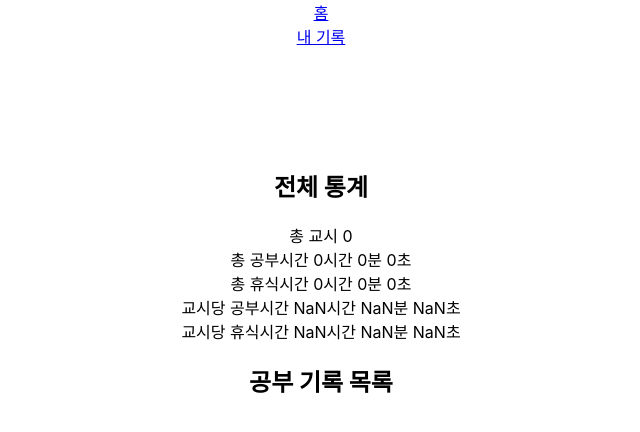
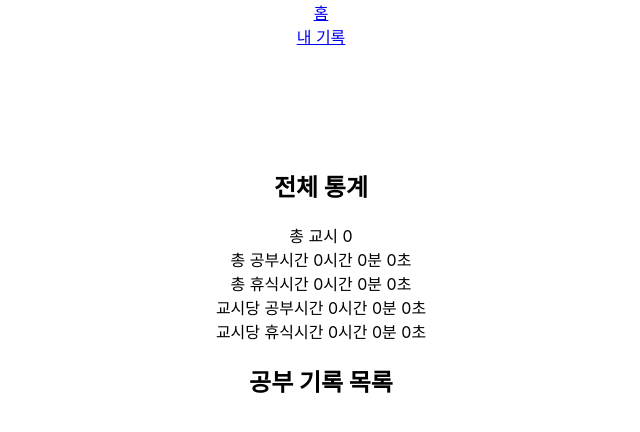
Before and after one commit to Kang-Jh/studytimestopwatch, a React (Create React App) app: page /myRecords in a window 1280 px wide. Shown: the top 432 px of the page, without its empty margins (319-959 px from the left). Built offline with nearby package versions, Linux system fonts and the light colour scheme.

Commit message:
v0.20.1 fix bug in the statistic component

```diff
--- a/package.json
+++ b/package.json
@@ -1,6 +1,6 @@
 {
   "name": "study-stopwatch-app",
-  "version": "0.20.0",
+  "version": "0.20.1",
   "private": true,
   "dependencies": {
     "@testing-library/jest-dom": "^4.2.4",
--- a/src/components/statistic.tsx
+++ b/src/components/statistic.tsx
@@ -19,12 +19,27 @@ export default function ({
   totalStudyTime,
   totalRestTime,
 }: StatisticProps): ReactElement {
-  const averageStudyTime: Time = convertSecondsToTime(
-    Math.round(convertTimeToSeconds(totalStudyTime) / totalPeriod)
-  );
-  const averageRestTime: Time = convertSecondsToTime(
-    Math.round(convertTimeToSeconds(totalRestTime) / totalPeriod)
-  );
+  let initialAverageTime: Time = { hours: 0, minutes: 0, seconds: 0 };
+  let averageStudyTime: Time;
+  let averageRestTime: Time;
+
+  // 총 공부한 교시가 0교시일 경우
+  // 교시당 공부시간과 휴식시간은 모두 0시간 0분 0초
+  // 공부한 교시가 1교시 이상일 경우
+  // 교시당 공부시간과 휴식시간을 계산함
+  if (totalPeriod === 0) {
+    averageStudyTime = initialAverageTime;
+    averageRestTime = initialAverageTime;
+  } else {
+    averageStudyTime = convertSecondsToTime(
+      Math.round(convertTimeToSeconds(totalStudyTime) / totalPeriod)
+    );
+
+    averageRestTime = convertSecondsToTime(
+      Math.round(convertTimeToSeconds(totalRestTime) / totalPeriod)
+    );
+  }
+
   return (
     <article>
       <h2>{heading}</h2>
```
